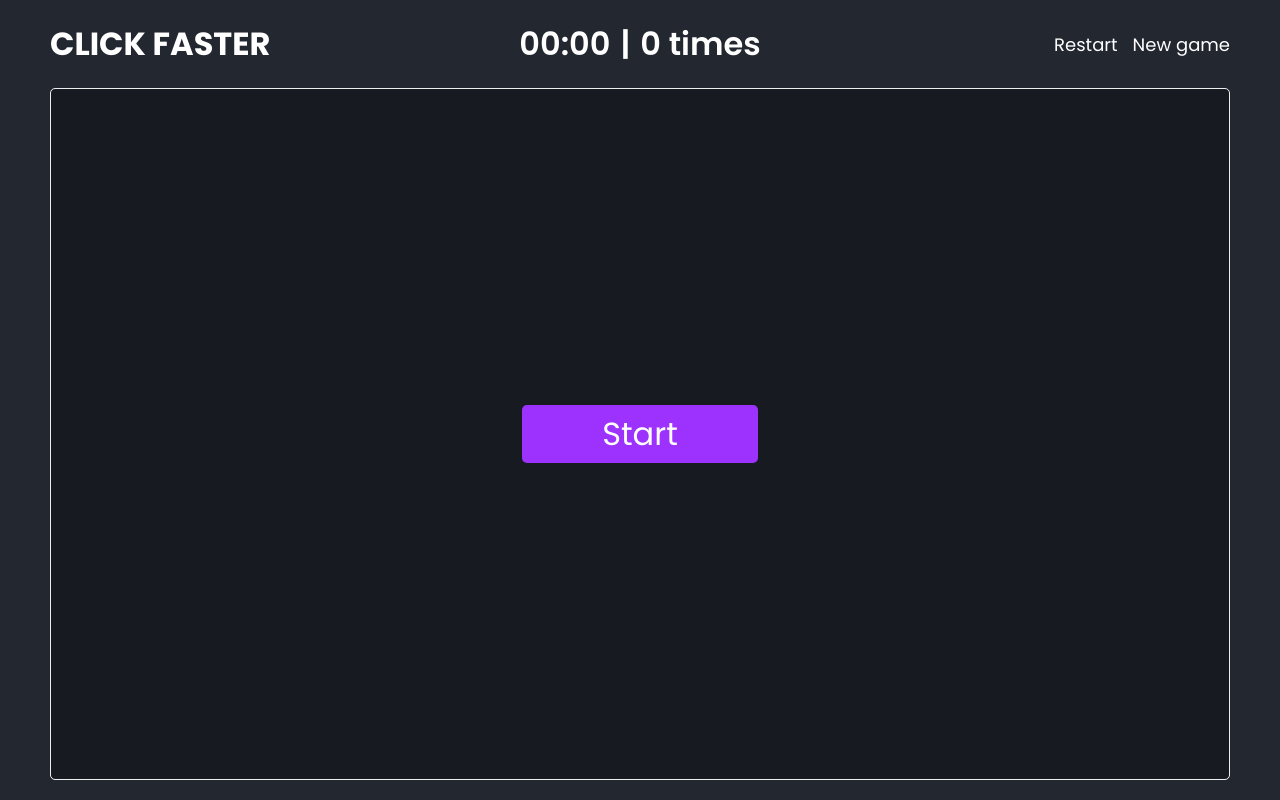
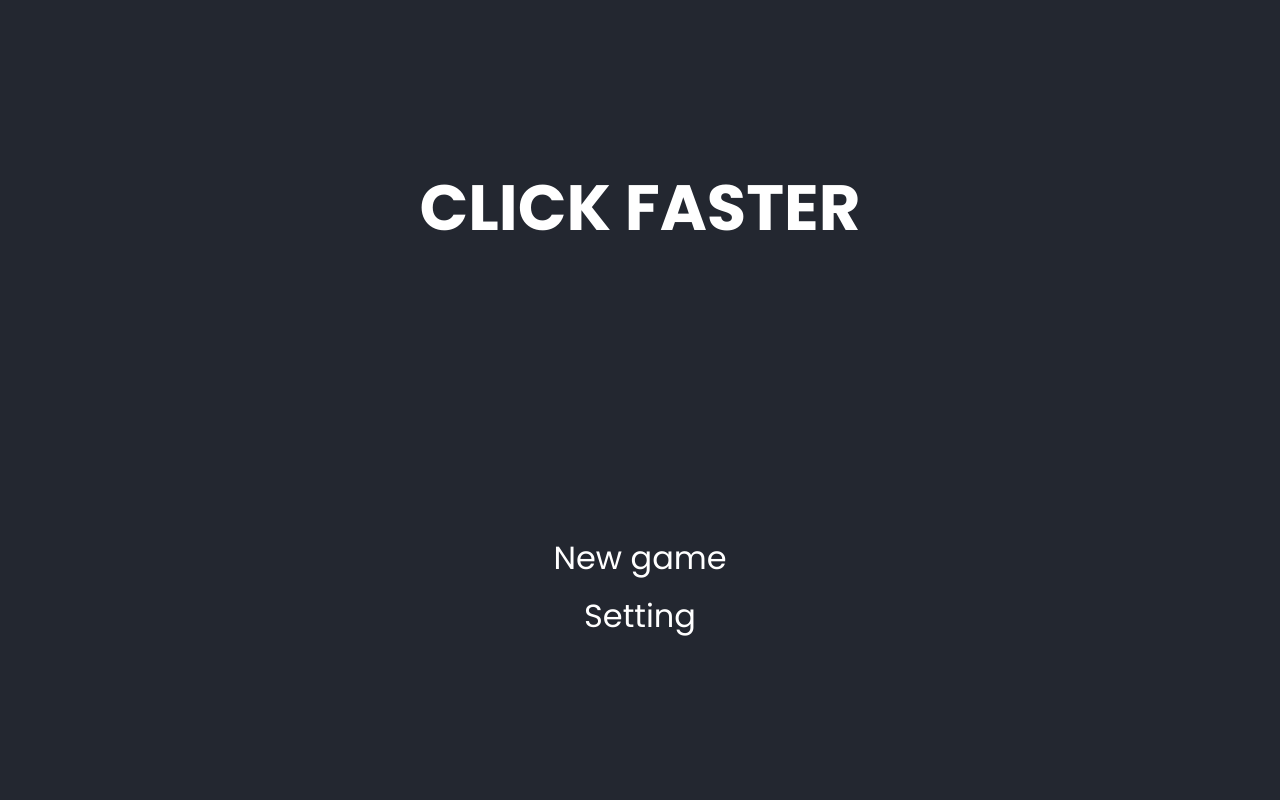
Before and after one commit to Komoza/click-faster, a React (Vite) app: page / in a window 1280 px wide. Built offline with nearby package versions, Linux system fonts and the light colour scheme.

Commit message:
main menu

```diff
--- a/src/App.tsx
+++ b/src/App.tsx
@@ -1,7 +1,7 @@
 import { useState } from 'react';
 import { Header } from './components/header/header';
 import { GameField } from './components/game-field/GameField';
-// import { MainWindow } from './components/main-window/MainWindow';
+import { MainWindow } from './components/main-window/MainWindow';
 
 interface Point {
     x: number | null;
@@ -9,6 +9,8 @@ interface Point {
 }
 
 function App() {
+    const [display, setDisplay] = useState<string>('main');
+
     // timer
     const [timer, setTimer] = useState<number>(0);
     const [counter, setCounter] = useState<number>(0);
@@ -40,7 +42,9 @@ function App() {
 
     return (
         <>
-            {/* <MainWindow /> */}
+            {display === 'main' && <MainWindow setDisplay={setDisplay} />}
+            {display === 'game' && (
+                <>
                     <Header
                         timer={timer}
                         counter={counter}
@@ -49,6 +53,7 @@ function App() {
                         stopTimer={stopTimer}
                         setIsStarted={setIsStarted}
                         setPoint={setPoint}
+                        setDisplay={setDisplay}
                     />
 
                     <GameField
@@ -61,6 +66,8 @@ function App() {
                         setPoint={setPoint}
                     />
                 </>
+            )}
+        </>
     );
 }
 
--- a/src/components/header/_header.scss
+++ b/src/components/header/_header.scss
@@ -1,6 +1,6 @@
 .header {
     display: flex;
-    padding: 20px 0;
+    padding-bottom: 20px;
     justify-content: space-between;
 
     &__logo {
@@ -29,7 +29,7 @@
         gap: 15px;
     }
     &__restart,
-    &__new-game {
+    &__main-menu {
         border: 0;
         background: none;
         color: #fff;
--- a/src/components/header/header.tsx
+++ b/src/components/header/header.tsx
@@ -11,6 +11,7 @@ interface HeaderProps {
     stopTimer: () => void;
     setIsStarted: React.Dispatch<React.SetStateAction<boolean>>;
     setPoint: React.Dispatch<React.SetStateAction<Point>>;
+    setDisplay: React.Dispatch<React.SetStateAction<string>>;
 }
 
 const formatTime = (time: number) => {
@@ -29,6 +30,7 @@ export const Header: React.FC<HeaderProps> = ({
     stopTimer,
     setIsStarted,
     setPoint,
+    setDisplay,
 }) => {
     const restartGame = () => {
         setTimer(0);
@@ -37,6 +39,10 @@ export const Header: React.FC<HeaderProps> = ({
         setIsStarted(false);
         setPoint({ x: null, y: null });
     };
+
+    const goToMain = () => {
+        setDisplay('main');
+    }
     return (
         <header className="header">
             <h1 className="header__logo">CLICK FASTER</h1>
@@ -49,7 +55,7 @@ export const Header: React.FC<HeaderProps> = ({
                 <button className="header__restart" onClick={restartGame}>
                     Restart
                 </button>
-                <button className="header__new-game">New game</button>
+                <button onClick={goToMain} className="header__main-menu">Main menu</button>
             </div>
         </header>
     );
--- a/src/components/main-window/MainWindow.tsx
+++ b/src/components/main-window/MainWindow.tsx
@@ -1,7 +1,21 @@
-export const MainWindow = () => {
+interface MainProps {
+    setDisplay: React.Dispatch<React.SetStateAction<string>>;
+}
+
+export const MainWindow: React.FC<MainProps> = ({ setDisplay }) => {
+    const startNewGame = () => {
+        setDisplay('game');
+    };
+
     return (
         <div className="main">
-            <h1 className="main__text">Hello world</h1>
+            <h1 className="main__logo">CLICK FASTER</h1>
+            <div className="main__button-wrap">
+                <button onClick={startNewGame} className="main__new-game">
+                    New game
+                </button>
+                <button className="main__setting">Setting</button>
+            </div>
         </div>
     );
 };
--- a/src/components/main-window/_mainWindow.scss
+++ b/src/components/main-window/_mainWindow.scss
@@ -1,9 +1,32 @@
 .main {
+    width: 100%;
+    height: 100%;
     display: flex;
+    flex-direction: column;
     align-items: center;
-    justify-content: center;
+    justify-content: space-around;
 
-    &__text {
-        color: white;
+    &__logo {
+        color: #fff;
+        font-size: 64px;
+        text-align: center;
+    }
+    &__button-wrap {
+        display: flex;
+        flex-direction: column;
+        justify-content: center;
+        gap: 10px;
+    }
+    &__new-game,
+    &__setting {
+        font-size: 32px;
+        color: #fff;
+        border: 0;
+        background: none;
+        cursor: pointer;
+
+        &:hover {
+            color: rgba($color: #fff, $alpha: 0.8);
+        }
     }
 }
--- a/src/index.scss
+++ b/src/index.scss
@@ -10,7 +10,7 @@
 #root {
     display: flex;
     flex-direction: column;
-    padding: 0 50px 20px;
+    padding: 20px 50px;
     width: 100vw;
     height: 100vh;
     background: #232730;
```
Lines whose indentation alone changed are shown as unchanged.
